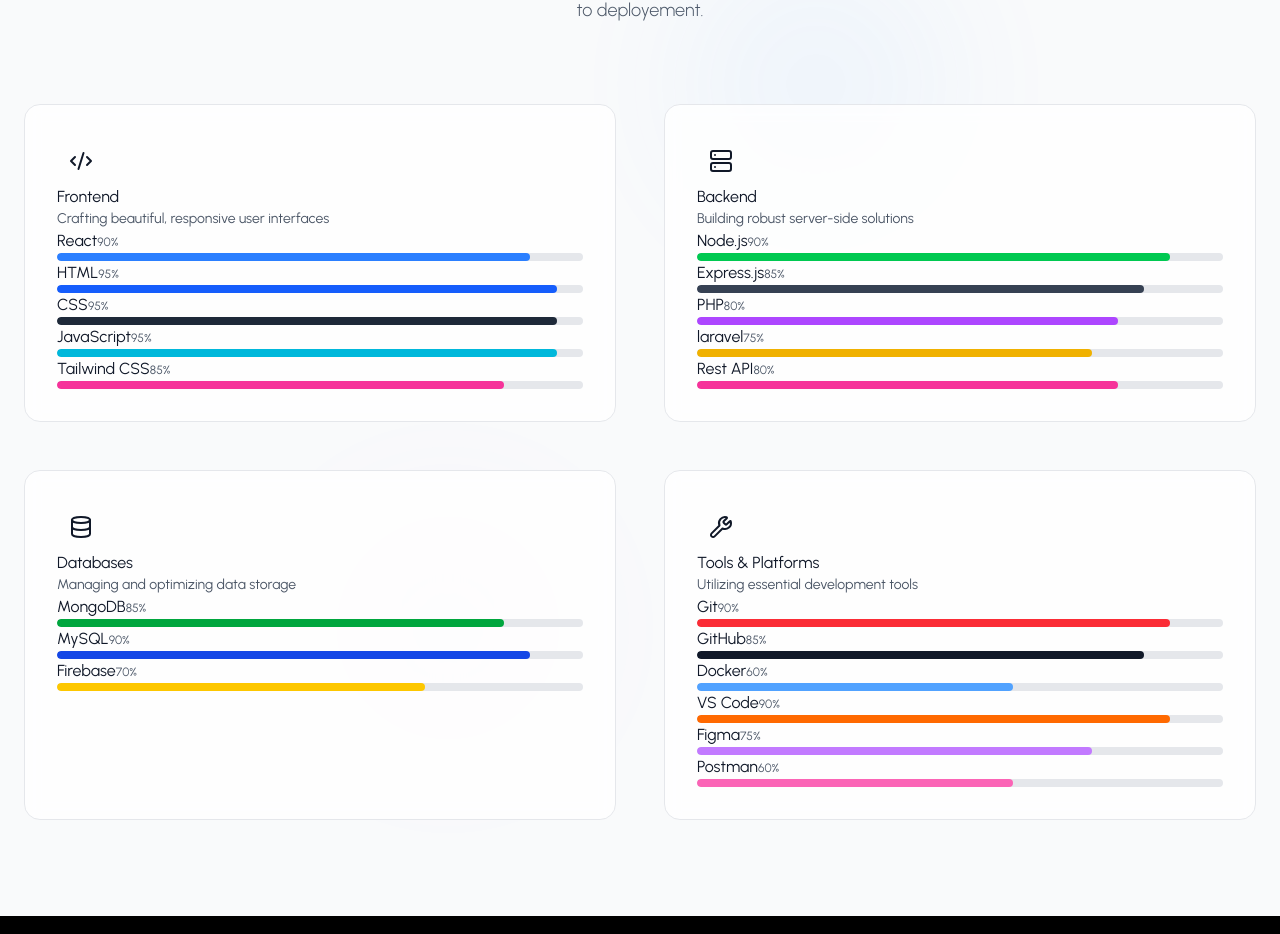
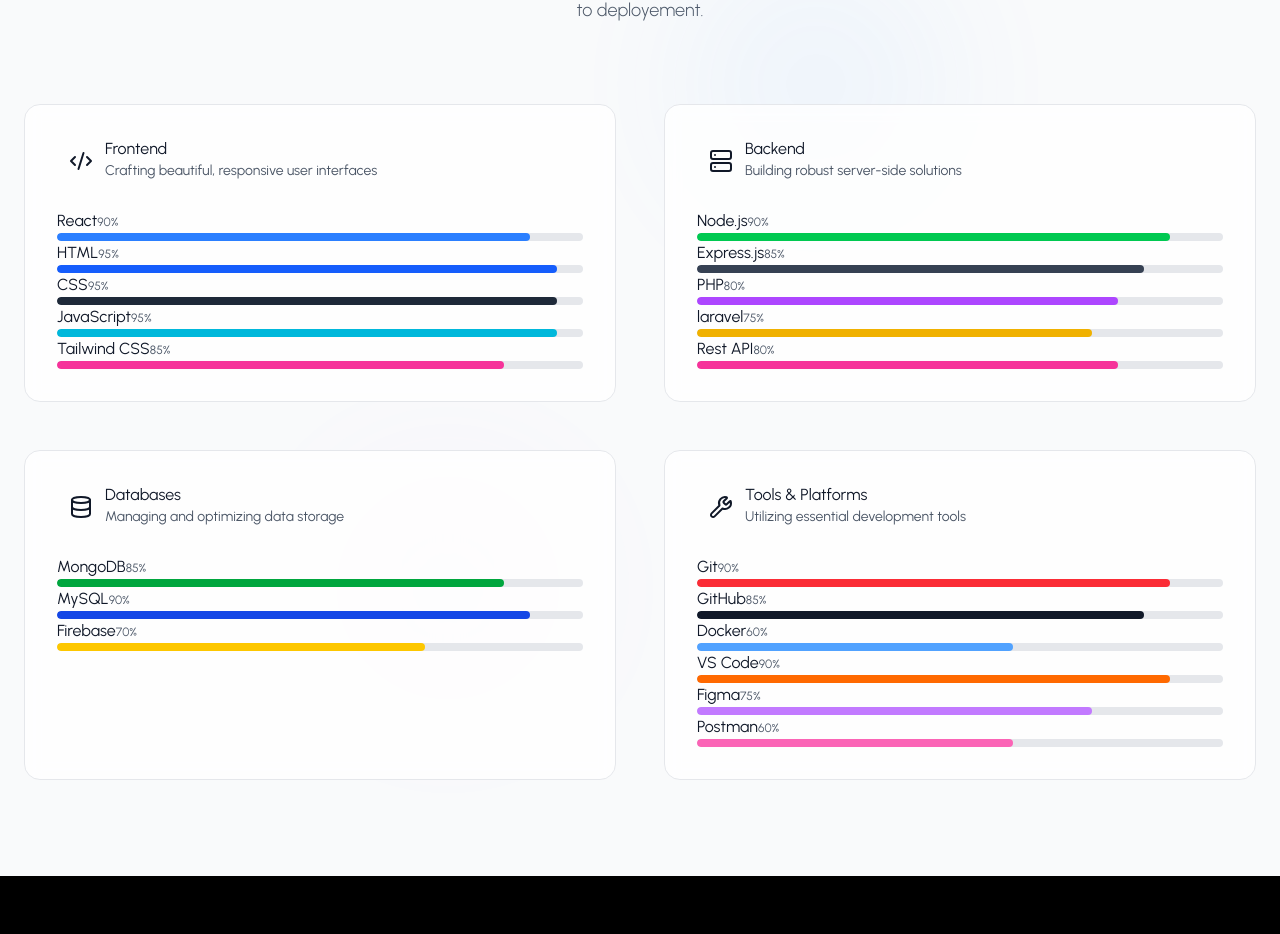
Before and after one commit to AshaniTH/my-portfolio, a React (Vite) app: page / in a window 1280 px wide. Shown: the part 1020-1954 px from the top of the page. Built offline with nearby package versions, Linux system fonts and the light colour scheme.

Commit message:
feat: update category header styling in SkillsSection for improved layout

```diff
--- a/src/components/Sections/SkillsSection.jsx
+++ b/src/components/Sections/SkillsSection.jsx
@@ -113,7 +113,7 @@ const SkillsSection = () => {
           }`}>
 
             {/*catogory header*/}
-            <div className=''>
+            <div className='flex item-center mb-6'>
               <div
               className={`p-3 rounded-xl ${
                 isDarkMode ? "bg-gray-800" : "bg-gray-100"
```
